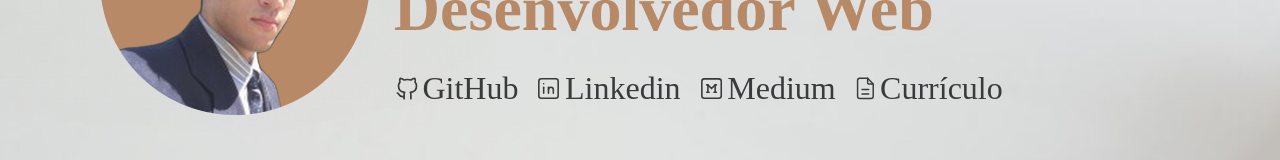
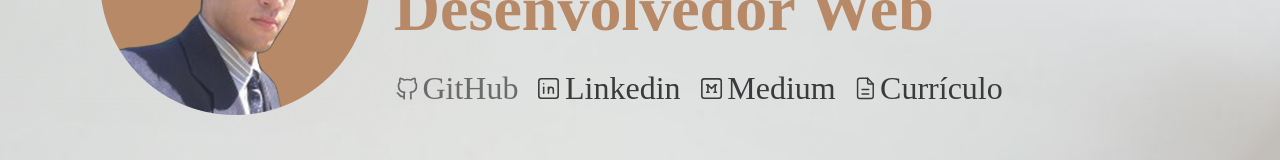
Before and after one commit to david-fernando/davidfernandodev, a Next.js app: page / in a window 1280 px wide. In both pictures the pointer is over the link "GitHub". Shown: the part 269-429 px from the top of the page. Built offline with nearby package versions, Linux system fonts and the light colour scheme.

Commit message:
Add hover effect on links

```diff
--- a/src/styles/components/Banner.module.css
+++ b/src/styles/components/Banner.module.css
@@ -67,3 +67,7 @@
   font-weight: 400;
   line-height: normal;
 }
+
+.links > a:hover {
+  opacity: 0.7;
+}
--- a/src/styles/components/Navigation.module.css
+++ b/src/styles/components/Navigation.module.css
@@ -48,6 +48,10 @@
   top: -2px;
 }
 
+.links > a:hover {
+  color: var(--light-taupe);
+}
+
 .links > .active {
   color: var(--light-taupe);
 }
```
